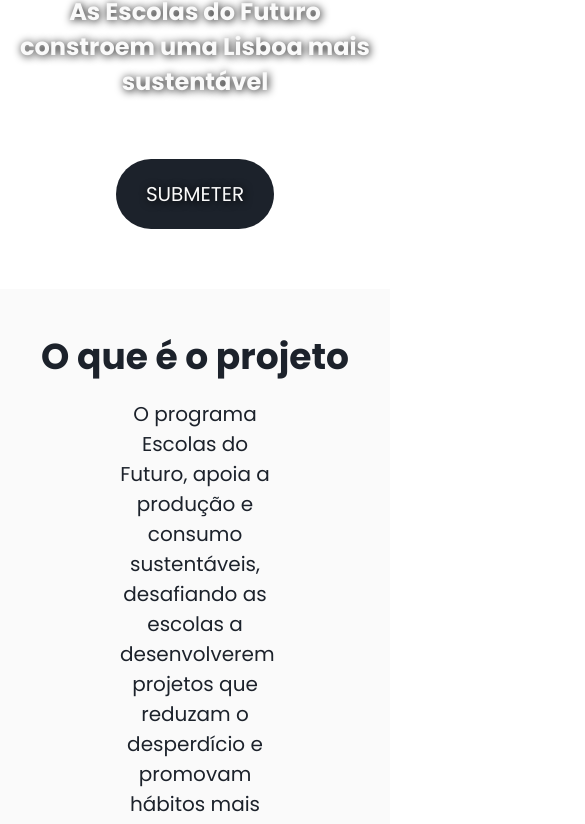
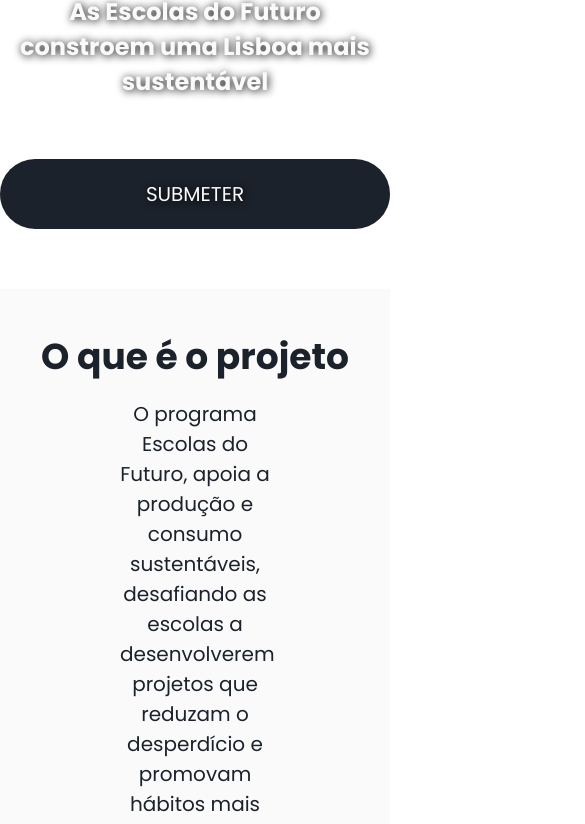
Before and after one commit to msspdias-gh/MartaDias, a plain HTML site: page index.html in a window 390 px wide. Shown: the part 561-1385 px from the top of the page, 585 px wide, since content can reach past the window. Drawn offline with Linux system fonts and the light colour scheme.

Commit message:
Add files via upload

```diff
--- a/css/style.css
+++ b/css/style.css
@@ -175,9 +175,8 @@ footer{
   }
 }
 
-
 @media (max-width: 480px) {
-  .top-site,.hero a, .inf a, .btn, .dados, .escolas, .partes, .{
-    display: none;
+  .top-site,.hero a, .inf a, .btn, .dados, .escolas, .partes{
+    display: block;
   }
 }
```
Lines whose indentation alone changed are shown as unchanged.
